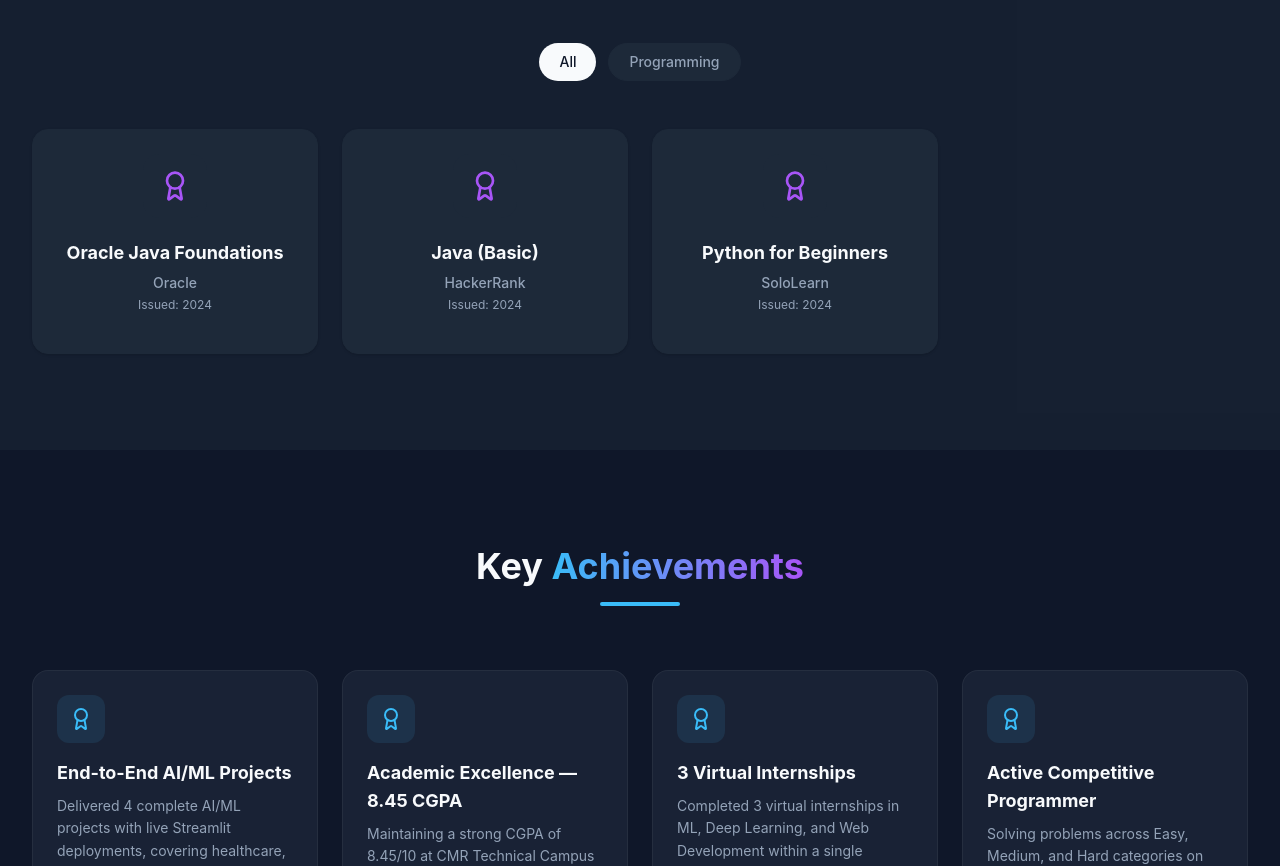
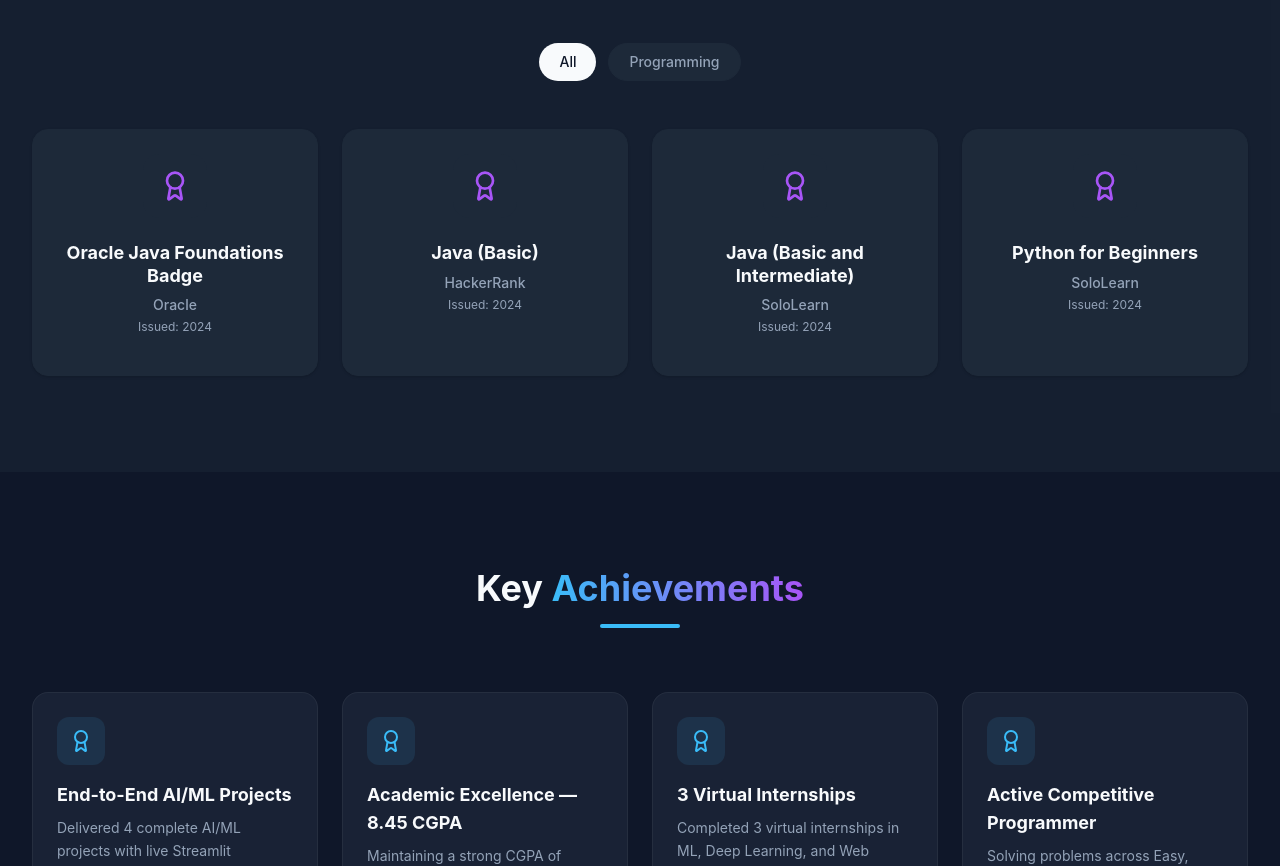
Before and after one commit to 247r1a05c2-b/portfolio, a React (Vite) app: page / in a window 1280 px wide. Shown: the part 6700-7566 px from the top of the page. Built offline with nearby package versions, Linux system fonts and the light colour scheme; no server answers.

Commit message:
Update certification names from resume

```diff
--- a/src/data/portfolio-data.ts
+++ b/src/data/portfolio-data.ts
@@ -193,7 +193,7 @@ export const PORTFOLIO_DATA = {
   certifications: [
     {
       id: "oracle-java",
-      name: "Oracle Java Foundations",
+      name: "Oracle Java Foundations Badge",
       issuer: "Oracle",
       year: "2024",
       category: "Programming",
@@ -202,6 +202,13 @@ export const PORTFOLIO_DATA = {
       id: "hackerrank-java-basic",
       name: "Java (Basic)",
       issuer: "HackerRank",
+      year: "2024",
+      category: "Programming",
+    },
+    {
+      id: "sololearn-java",
+      name: "Java (Basic and Intermediate)",
+      issuer: "SoloLearn",
       year: "2024",
       category: "Programming",
     },
```
